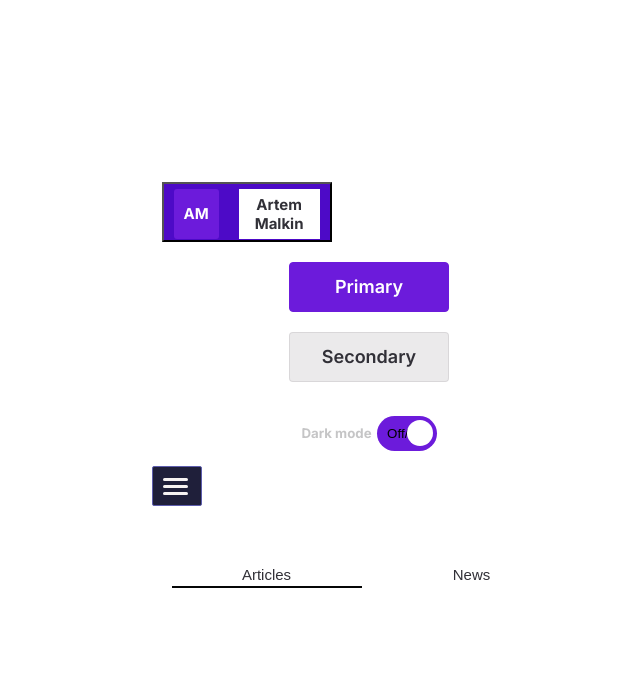
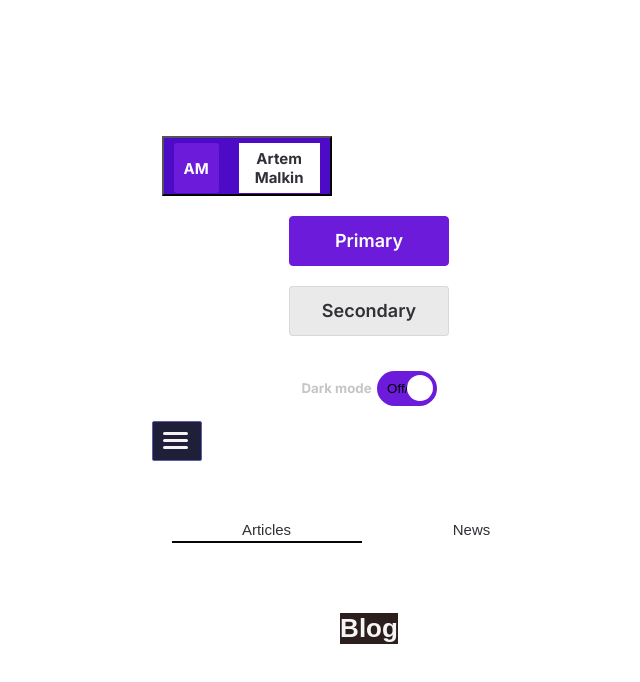
Before and after one commit to BjornHola/News-blog, a React (Vite) app in the folder my-app/: page / in a window 1280 px wide. Shown: the top 682 px of the page, without its empty margins (271-911 px from the left). Built offline with nearby package versions, Linux system fonts and the light colour scheme.

Commit message:
feat: create title component

```diff
--- a/my-app/src/App.tsx
+++ b/my-app/src/App.tsx
@@ -5,6 +5,7 @@ import { ButtonAccount } from "./components/common/Buttons-Account/index-button-
 import { ButtonSwitch } from "./components/common/Button-switch/button-switch-index";
 import { ButtonMenu } from "./components/common/Button-menu/button-menu-index";
 import { Tab } from "./components/common/tabs/tabs";
+import { Title } from "./components/common/Titles/title-index";
 
 function App() {
   return (
@@ -33,6 +34,7 @@ function App() {
         state="default"
         onTabChange={(index) => console.log("Active tab:", index)}
       />
+      <Title content="Blog" />
     </Fragment>
   );
 }
--- /dev/null
+++ b/my-app/src/components/common/Titles/title-index.tsx
@@ -0,0 +1,2 @@
+import { Title } from "./title";
+export { Title };
--- /dev/null
+++ b/my-app/src/components/common/Titles/title-styles.tsx
@@ -0,0 +1,22 @@
+import { styled } from "styled-components";
+
+export const WrapperForTitle = styled.div`
+  display: flex;
+  justify-content: center;
+  padding: 10px;
+`;
+
+export const Headline = styled.h1<{ backgroundColor?: string; color?: string }>`
+  display: inline-block;
+  margin: 20px 20px;
+  font-family: Arial, Helvetica, sans-serif;
+  background-color: ${({ backgroundColor }) =>
+    backgroundColor === "rgba(255, 255, 255, 0.87)"
+      ? "rgba(255, 255, 255, 0.87)"
+      : "#2d1e1e"}; // затычка для темы
+  color: ${({ color }) => (color === "#100f0f" ? "#100f0f" : "#f5f5f5")}; // затычка для темы
+  font-weight: 900;
+  line-height: normal;
+  font-size: 26px;
+  text-transform: capitalize;
+`;
--- /dev/null
+++ b/my-app/src/components/common/Titles/title.tsx
@@ -0,0 +1,17 @@
+import { WrapperForTitle, Headline } from "./title-styles";
+
+export interface ITitleProps {
+  backgroundColor?: string;
+  color?: string;
+  content: string;
+}
+
+export function Title({ backgroundColor, color, content }: ITitleProps) {
+  return (
+    <WrapperForTitle>
+      <Headline backgroundColor={backgroundColor} color={color}>
+        {content}
+      </Headline>
+    </WrapperForTitle>
+  );
+}
```
